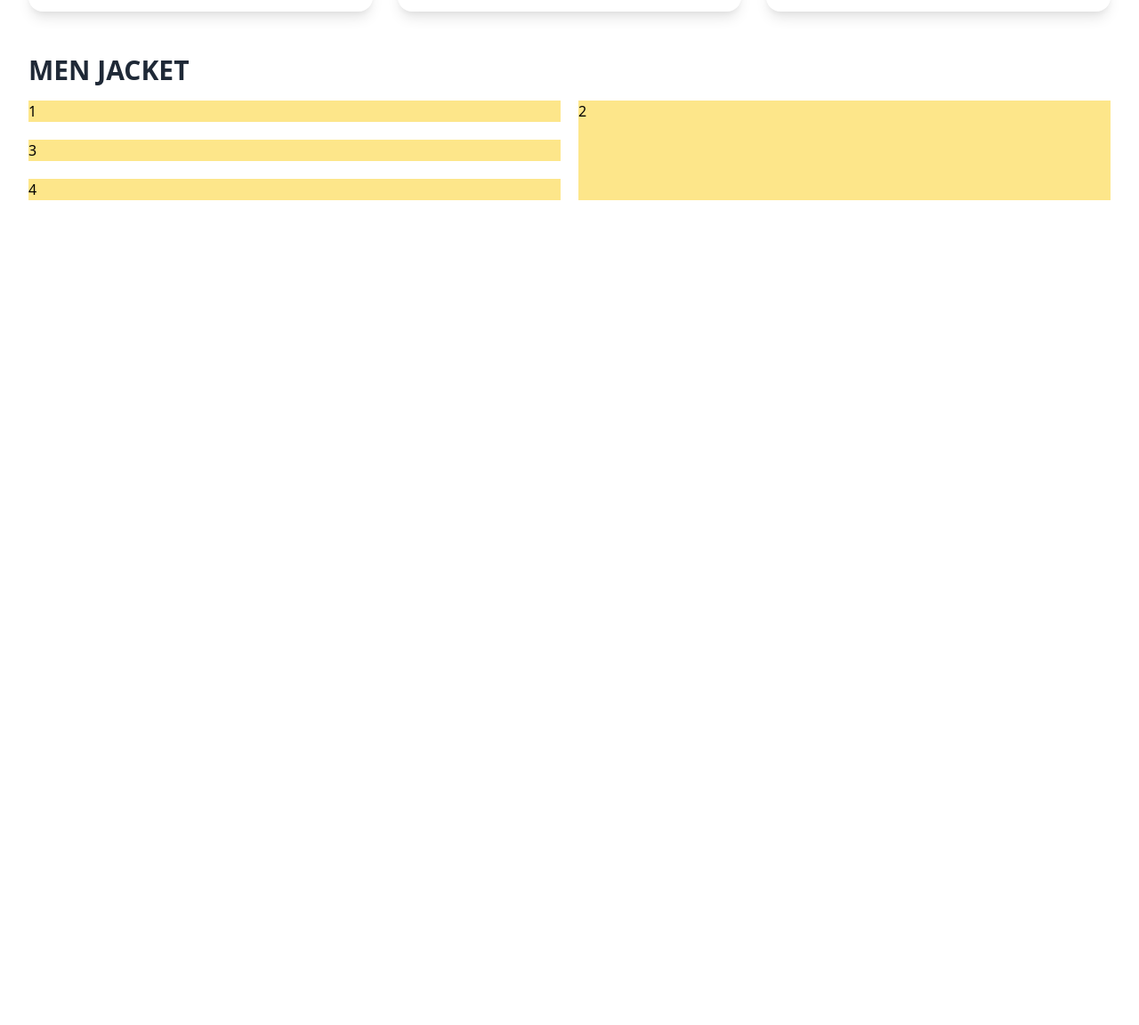
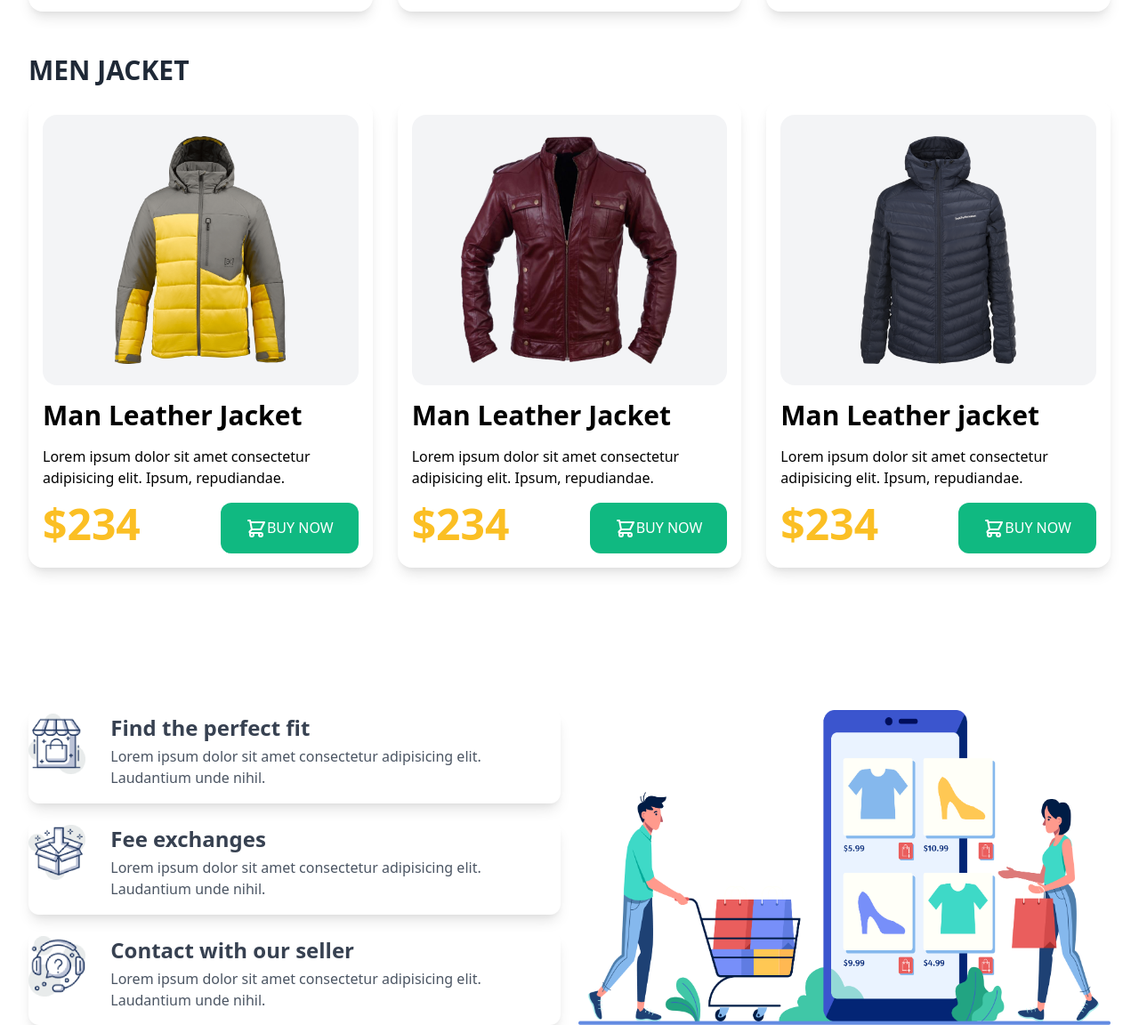
Before and after one commit to ibtihajAmin/penguin-tailwind_css, a plain HTML site: page index.html in a window 1280 px wide. Shown: the part 1196-2348 px from the top of the page at 89% size. Before the commit the page ends 1469 px from the top, so only its background shows below. Drawn offline with nearby package versions, Linux system fonts and the light colour scheme.

Commit message:
some changes are added

```diff
--- a/index.html
+++ b/index.html
@@ -93,14 +93,106 @@
             </div>
         </section>
 
+
+
         <!-- man jacket  -->
         <section class="container px-8 mx-auto my-12">
             <h2 class="text-3xl uppercase text-gray-800 font-bold mb-4">Men jacket</h2>
+            <!-- men jacket container  -->
+            <div class="grid lg:grid-cols-3 gap-7">
+                <!-- single coat  -->
+                <div class="shadow-lg rounded-2xl p-4 space-y-4">
+                    <div class="bg-gray-100 rounded-2xl py-6">
+                        <img class="h-64 mx-auto" src="./images/jacket-4.png" alt="">
+                    </div>
+                    <h4 class="text-3xl font-bold">Man Leather Jacket</h4>
+                    <p>Lorem ipsum dolor sit amet consectetur adipisicing elit. Ipsum, repudiandae.</p>
+                    <div class="lg:flex justify-between">
+                        <h2 class="text-5xl font-black text-yellow-400">$234</h2>
+                        <button class="text-white uppercase px-7 py-4 bg-green-500 rounded-xl font-medium">
+                            <svg xmlns="http://www.w3.org/2000/svg" class="inline h-6 w-6" fill="none"
+                                viewBox="0 0 24 24" stroke="currentColor">
+                                <path stroke-linecap="round" stroke-linejoin="round" stroke-width="2"
+                                    d="M3 3h2l.4 2M7 13h10l4-8H5.4M7 13L5.4 5M7 13l-2.293 2.293c-.63.63-.184 1.707.707 1.707H17m0 0a2 2 0 100 4 2 2 0 000-4zm-8 2a2 2 0 11-4 0 2 2 0 014 0z" />
+                            </svg>Buy Now</button>
+                    </div>
+                </div>
+                <div class="shadow-lg rounded-2xl p-4 space-y-4">
+                    <div class="bg-gray-100 rounded-2xl py-6">
+                        <img class="h-64 mx-auto" src="./images/jacket-5.png" alt="">
+                    </div>
+                    <h4 class="text-3xl font-bold">Man Leather Jacket</h4>
+                    <p>Lorem ipsum dolor sit amet consectetur adipisicing elit. Ipsum, repudiandae.</p>
+                    <div class="lg:flex justify-between">
+                        <h2 class="text-5xl font-black text-yellow-400">$234</h2>
+                        <button class="text-white uppercase px-7 py-4 bg-green-500 rounded-xl font-medium">
+                            <svg xmlns="http://www.w3.org/2000/svg" class="inline h-6 w-6" fill="none"
+                                viewBox="0 0 24 24" stroke="currentColor">
+                                <path stroke-linecap="round" stroke-linejoin="round" stroke-width="2"
+                                    d="M3 3h2l.4 2M7 13h10l4-8H5.4M7 13L5.4 5M7 13l-2.293 2.293c-.63.63-.184 1.707.707 1.707H17m0 0a2 2 0 100 4 2 2 0 000-4zm-8 2a2 2 0 11-4 0 2 2 0 014 0z" />
+                            </svg>Buy Now</button>
+                    </div>
+                </div>
+                <div class="shadow-lg rounded-2xl p-4 space-y-4">
+                    <div class="bg-gray-100 rounded-2xl py-6">
+                        <img class="h-64 mx-auto" src="./images/jacket-6.png" alt="">
+                    </div>
+                    <h4 class="text-3xl font-bold">Man Leather jacket</h4>
+                    <p>Lorem ipsum dolor sit amet consectetur adipisicing elit. Ipsum, repudiandae.</p>
+                    <div class="lg:flex justify-between">
+                        <h2 class="text-5xl font-black text-yellow-400">$234</h2>
+                        <button class="text-white uppercase px-7 py-4 bg-green-500 rounded-xl font-medium">
+                            <svg xmlns="http://www.w3.org/2000/svg" class="inline h-6 w-6" fill="none"
+                                viewBox="0 0 24 24" stroke="currentColor">
+                                <path stroke-linecap="round" stroke-linejoin="round" stroke-width="2"
+                                    d="M3 3h2l.4 2M7 13h10l4-8H5.4M7 13L5.4 5M7 13l-2.293 2.293c-.63.63-.184 1.707.707 1.707H17m0 0a2 2 0 100 4 2 2 0 000-4zm-8 2a2 2 0 11-4 0 2 2 0 014 0z" />
+                            </svg>Buy Now</button>
+                    </div>
+                </div>
+            </div>
+
+        </section>
+
+        <!-- info section  -->
+        <section class="container px-8 mx-auto mt-40">
             <div class="grid lg:grid-cols-2 gap-5">
-                <div class="bg-yellow-200">1</div>
-                <div class="bg-yellow-200 row-span-3">2</div>
-                <div class="bg-yellow-200">3</div>
-                <div class="bg-yellow-200">4</div>
+                <div class="info-content flex shadow-lg rounded-xl py-1">
+                    <div class="content-img space-y-4">
+                        <img class="w-20" src="./icons/image 12.png" alt="">
+                    </div>
+                    <div class="content-text mx-7">
+                        <h1 class="text-2xl text-gray-700 font-bold mb-1">Find the perfect fit</h1>
+                        <p class="text-base text-gray-600">Lorem ipsum dolor sit amet consectetur adipisicing elit.
+                            Laudantium unde nihil.
+                        </p>
+                    </div>
+                </div>
+
+                <div class="info-content row-span-3">
+                    <img class="space-y-2" src="./images/shopping.png" alt="">
+                </div>
+                <div class="info-content flex shadow-lg rounded-xl py-1">
+                    <div class="content-img space-y-4">
+                        <img class="w-20" src="./icons/image 13.png" alt="">
+                    </div>
+                    <div class="content-text mx-7">
+                        <h1 class="text-2xl text-gray-700 font-bold mb-1">Fee exchanges</h1>
+                        <p class="text-base text-gray-600">Lorem ipsum dolor sit amet consectetur adipisicing elit.
+                            Laudantium unde nihil.
+                        </p>
+                    </div>
+                </div>
+                <div class="info-content flex shadow-lg rounded-xl py-1">
+                    <div class="content-img space-y-4">
+                        <img class="w-20" src="./icons/image 14.png" alt="">
+                    </div>
+                    <div class="content-text mx-7">
+                        <h1 class="text-2xl text-gray-700 font-bold mb-1">Contact with our seller</h1>
+                        <p class="text-base text-gray-600">Lorem ipsum dolor sit amet consectetur adipisicing elit.
+                            Laudantium unde nihil.
+                        </p>
+                    </div>
+                </div>
 
             </div>
         </section>
```
